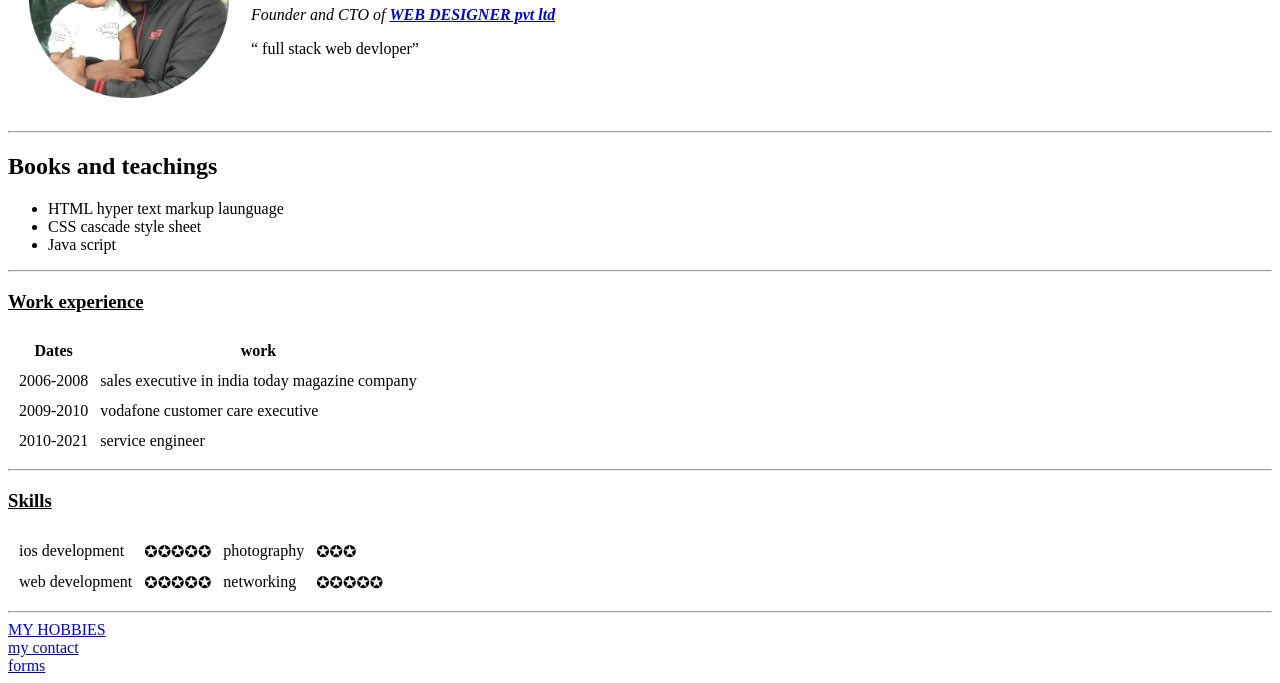
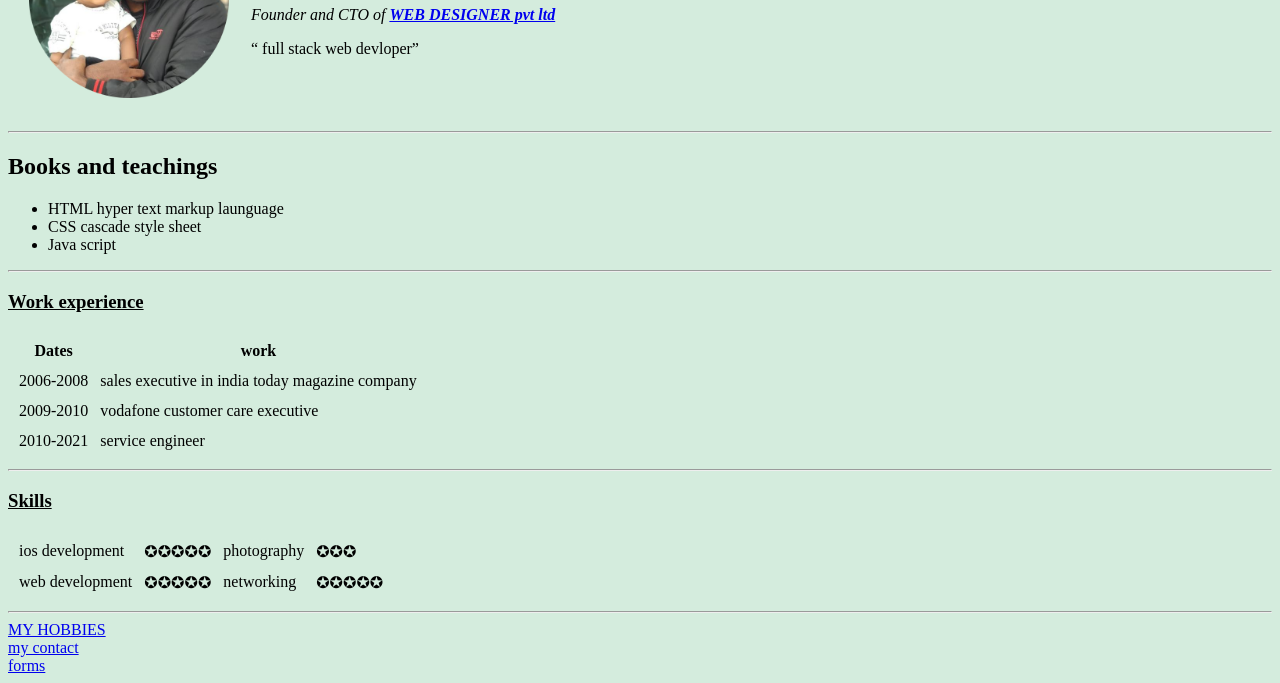
Before and after one commit to bineeshthekyal/cv, a plain HTML site: page index.html in a window 1280 px wide. Shown: the part 131-814 px from the top of the page. Drawn offline with Linux system fonts and the light colour scheme.

Commit message:
Update index.html

```diff
--- a/index.html
+++ b/index.html
@@ -6,7 +6,7 @@
   <title>BINEESH </title>
 </head>
 
-<body>
+<body style="background-color:#D4ECDD;">
   <table cellspacing="20">
     <tr>
       <td><img src="image\bintashwin.png"style="height: 200px;width:200px;" alt="its my picture"></td>
```
